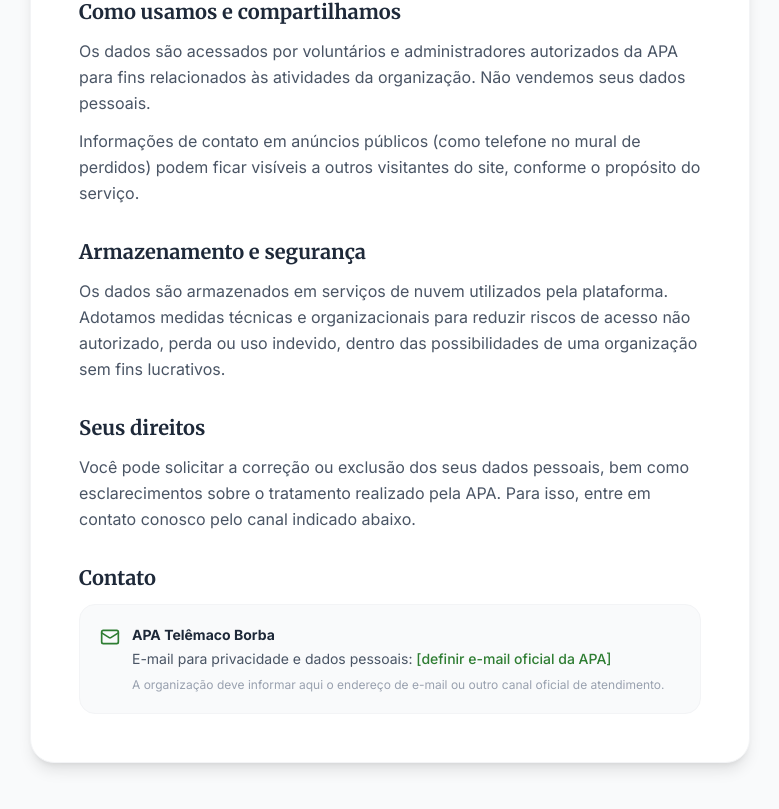
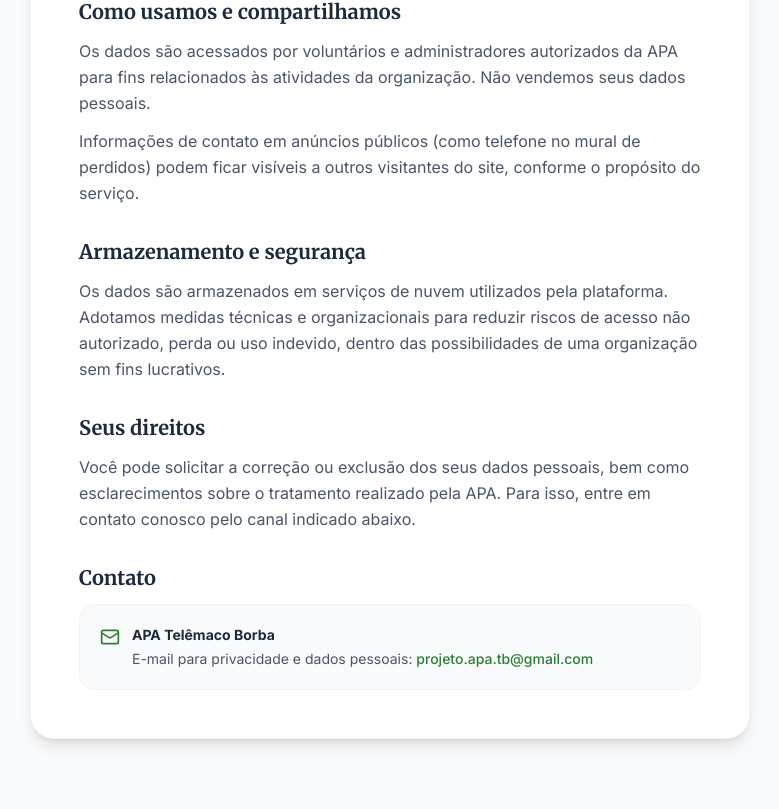
Before and after one commit to projetoapatb/pwa-apa-tb, a React (Vite) app in the folder apa-pwa/: page /privacidade in a window 1280 px wide. Shown: the part 1100-1909 px from the top of the page, without its empty margins (250-1029 px from the left). Built offline with nearby package versions, Linux system fonts and the light colour scheme; no server answers; the database is empty.

Commit message:
fix: update privacy contact email

```diff
--- a/apa-pwa/src/pages/PrivacyPage.tsx
+++ b/apa-pwa/src/pages/PrivacyPage.tsx
@@ -94,10 +94,9 @@ const PrivacyPage: React.FC = () => {
                 <p className="font-bold text-gray-800 mb-1">APA Telêmaco Borba</p>
                 <p>
                   E-mail para privacidade e dados pessoais:{' '}
-                  <span className="text-brand-green font-medium">[definir e-mail oficial da APA]</span>
-                </p>
-                <p className="text-gray-400 mt-2 text-xs">
-                  A organização deve informar aqui o endereço de e-mail ou outro canal oficial de atendimento.
+                  <a href="mailto:projeto.apa.tb@gmail.com" className="text-brand-green font-medium hover:underline">
+                    projeto.apa.tb@gmail.com
+                  </a>
                 </p>
               </div>
             </div>
```
